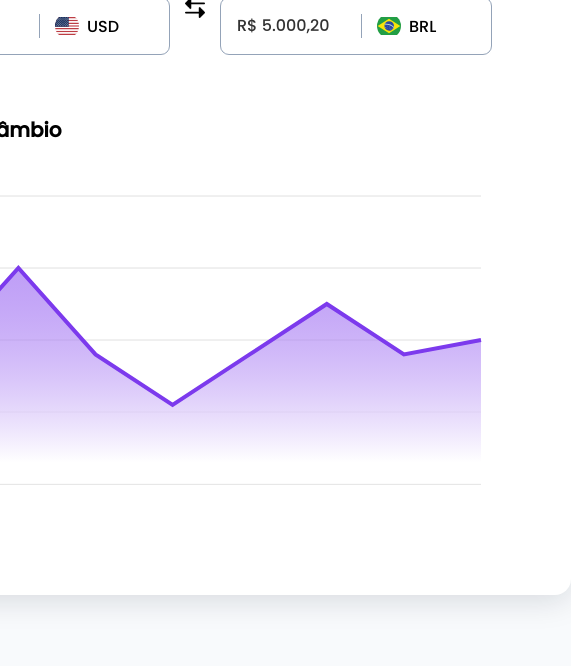
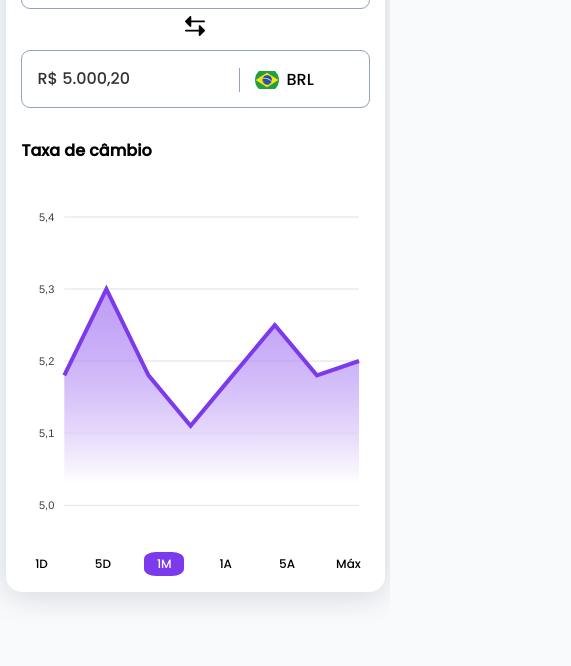
Before and after one commit to claytonfortunato/ConversorMoedas-09, a plain HTML site: page index.html in a window 390 px wide. Shown: the part 178-844 px from the top of the page, 571 px wide, since content can reach past the window. Drawn offline with nearby package versions, Linux system fonts and the light colour scheme.

Commit message:
feat: interface do projeto finalizado

```diff
--- a/index.html
+++ b/index.html
@@ -92,6 +92,14 @@
         <h2>Taxa de câmbio</h2>
         <div class="wrapper">
           <div id="chart"></div>
+          <div class="chart-controls">
+            <button>1D</button>
+            <button>5D</button>
+            <button class="active">1M</button>
+            <button>1A</button>
+            <button>5A</button>
+            <button>Máx</button>
+          </div>
         </div>
       </section>
     </main>
--- a/style.css
+++ b/style.css
@@ -145,6 +145,8 @@ ul {
   margin-top: 0.8rem;
 
   overflow-y: scroll;
+  position: relative;
+  z-index: 1;
 }
 
 li {
@@ -162,3 +164,61 @@ li {
 .currency .wrapper {
   margin-top: 2.4rem;
 }
+
+.tooltip {
+  background-color: #fff;
+  box-shadow: 0px 4px 16px rgba(15, 23, 42, 0.15);
+  border-radius: 0.4rem;
+  padding: 0.8rem;
+}
+
+.chart-controls {
+  display: flex;
+  justify-content: space-between;
+  margin-top: -2.2rem 0.8rem 0.4rem;
+}
+
+.chart-controls button {
+  background-color: transparent;
+  border: 0;
+
+  width: 4rem;
+  height: 2.4rem;
+
+  font-size: 1.2rem;
+  line-height: 1.6rem;
+  text-align: center;
+
+  cursor: pointer;
+}
+
+.chart-controls button:hover,
+.chart-controls button.active {
+  background-color: #7c3aed;
+  color: #fff;
+  border-radius: 30%;
+}
+
+@media (max-width: 48rem) {
+  main {
+    padding: 1.6rem;
+    gap: 3.2rem;
+  }
+
+  section h2 {
+    font-size: 1.6rem;
+  }
+
+  .converter .wrapper {
+    flex-direction: column;
+    gap: 0.8rem;
+  }
+
+  .money-wrapper {
+    width: 100%;
+  }
+
+  .middle {
+    text-align: center;
+  }
+}
```
